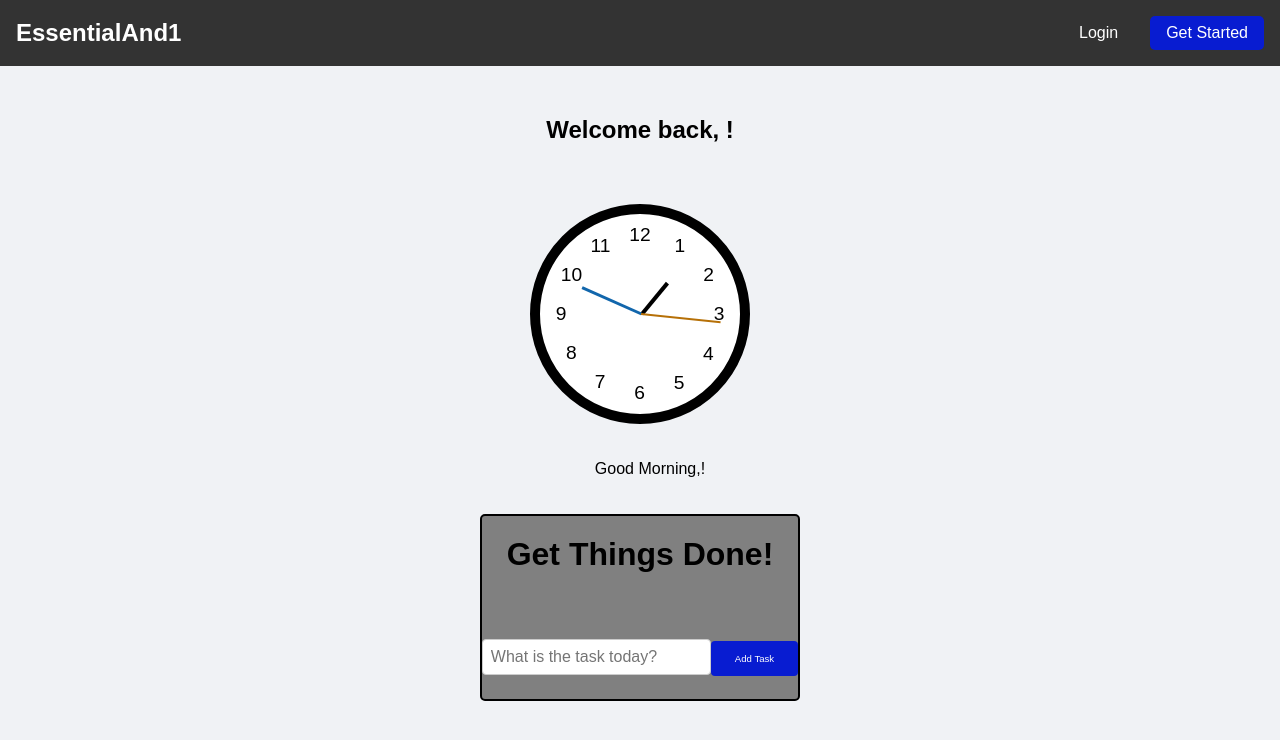
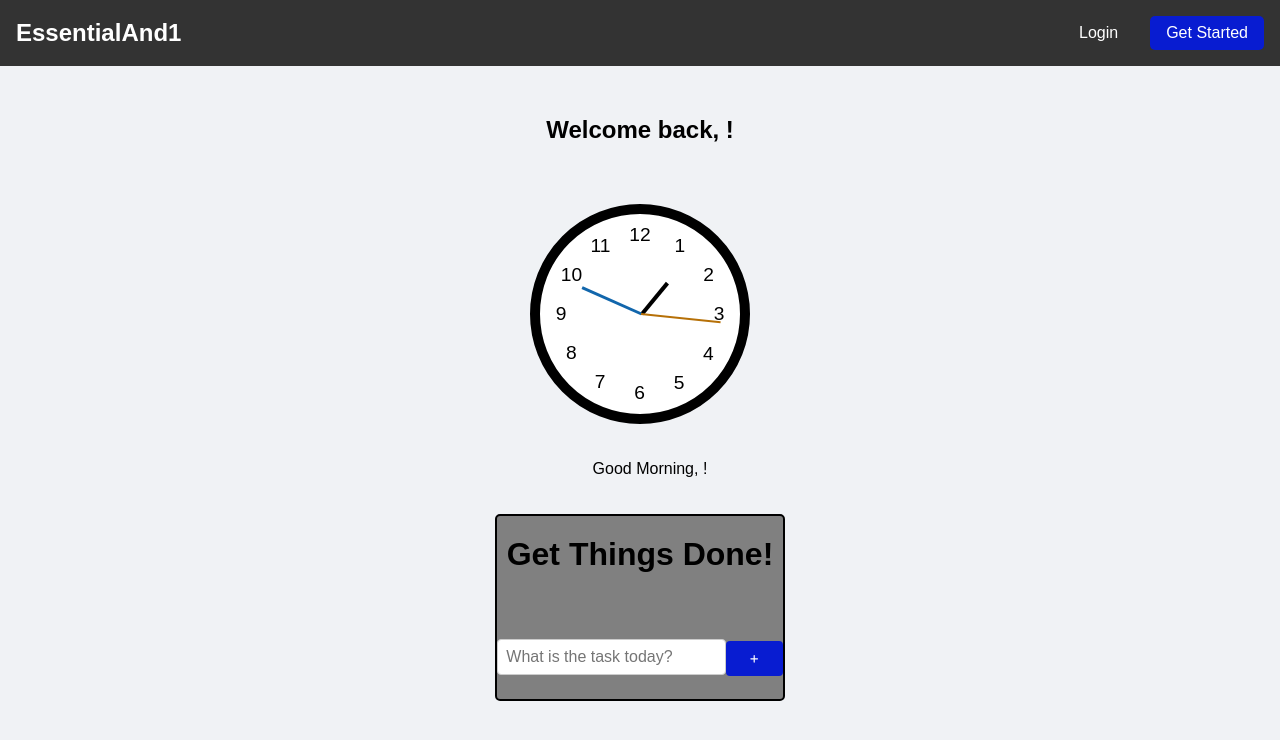
Before and after one commit to mattialavai/todo-app-react, a React (Create React App) app: page /todo in a window 1280 px wide. Shown: the top 740 px of the page. Built offline with nearby package versions, Linux system fonts and the light colour scheme.

Commit message:
Update Signup and TodoList components to handle user profile images

```diff
--- a/src/components/Signup.js
+++ b/src/components/Signup.js
@@ -19,16 +19,16 @@ const Signup = () => {
             return;
         }
 
-        const user = { name, email, password, profileImage };
-        localStorage.setItem(email, JSON.stringify(user));
-        setUser({ name, email, profileImage });
+        const user = { name, email, password, profileImage }; // Include profileImage in user object
+        localStorage.setItem(email, JSON.stringify(user)); // Store user information in localStorage
+        setUser({ name, email, profileImage }); // Set user context
         navigate('/todo');
     };
 
     const handleImageChange = (e) => {
         const file = e.target.files[0];
         if (file) {
-            setProfileImage(URL.createObjectURL(file));
+            setProfileImage(URL.createObjectURL(file)); // Set profile image from file input
         } else {
             setProfileImage('');
         }
--- a/src/components/TodoList.js
+++ b/src/components/TodoList.js
@@ -2,14 +2,14 @@ import React, { useState, useEffect, useContext } from 'react';
 import { v4 as uuidv4 } from 'uuid';
 import { UserContext } from './UserContext';
 import { FontAwesomeIcon } from '@fortawesome/react-fontawesome';
-import { faPenToSquare, faTrash } from '@fortawesome/free-solid-svg-icons';
+import { faPenToSquare, faTrash, faPlus } from '@fortawesome/free-solid-svg-icons';
 
 const TodoForm = ({ addTodo }) => {
     const [value, setValue] = useState('');
 
     const handleSubmit = (e) => {
         e.preventDefault();
-    if (value.trim()) { // Check if value is not empty or only whitespace
+        if (value.trim()) {
             addTodo(value);
             setValue('');
         }
@@ -25,7 +25,9 @@ const TodoForm = ({ addTodo }) => {
                     className="todo-input"
                     placeholder="What is the task today?"
                 />
-        <button type="submit" className="todo-btn">Add Task</button>
+                <button type="submit" className="todo-btn">
+                    <FontAwesomeIcon icon={faPlus} />
+                </button>
             </div>
         </form>
     );
@@ -58,7 +60,10 @@ const Todo = ({ task, deleteTodo, editTodo, toggleComplete }) => {
         <div className="Todo">
             {!editing ? (
                 <div className="todo-text">
-          <p className={`${task.completed ? "completed" : "incompleted"}`} onClick={() => toggleComplete(task.id)}>
+                    <p
+                        className={`${task.completed ? 'completed' : 'incompleted'}`}
+                        onClick={() => toggleComplete(task.id)}
+                    >
                         {task.task}
                     </p>
                     <div className="icon-container">
@@ -84,10 +89,11 @@ const Todo = ({ task, deleteTodo, editTodo, toggleComplete }) => {
 
 const TodoList = () => {
     const { user } = useContext(UserContext);
-  const { email, name, profileImage } = user;
+    const { email, name } = user;
 
     const [currentTime, setCurrentTime] = useState(new Date());
     const [todos, setTodos] = useState([]);
+    const [profileImage, setProfileImage] = useState(null); // Initialize as null
 
     useEffect(() => {
         const intervalId = setInterval(() => {
@@ -100,6 +106,13 @@ const TodoList = () => {
     useEffect(() => {
         const savedTodos = JSON.parse(localStorage.getItem(`todos_${email}`)) || [];
         setTodos(savedTodos);
+
+        const savedUser = JSON.parse(localStorage.getItem(email));
+        if (savedUser && savedUser.profileImage) {
+            setProfileImage(savedUser.profileImage);
+        } else {
+            setProfileImage(null); // Set profile image to null if not found
+        }
     }, [email]);
 
     useEffect(() => {
@@ -140,7 +153,11 @@ const TodoList = () => {
     return (
         <div className="todo-container">
             <div className="user-profile">
-        {profileImage && <img src={profileImage} alt="Profile" className="profile-image" />}
+                {profileImage ? (
+                    <img src={profileImage} alt="Profile" className="profile-image" />
+                ) : (
+                    <div className="default-profile-image"></div> // Add a default profile image or placeholder
+                )}
                 <h2>Welcome back, {name}!</h2>
             </div>
             <div className="clock">
@@ -156,7 +173,7 @@ const TodoList = () => {
                 </div>
             </div>
             <div className="greeting">
-        <p style={{ marginLeft: '20px' }}>Good {hour < 12 ? 'Morning' : hour < 18 ? 'Afternoon' : 'Evening'},!</p>
+                <p style={{ marginLeft: '20px' }}>Good {hour < 12 ? 'Morning' : hour < 18 ? 'Afternoon' : 'Evening'}, {name}!</p>
             </div>
             <div className="tasks">
                 <h1>Get Things Done!</h1>
```
Lines whose indentation alone changed are shown as unchanged.
